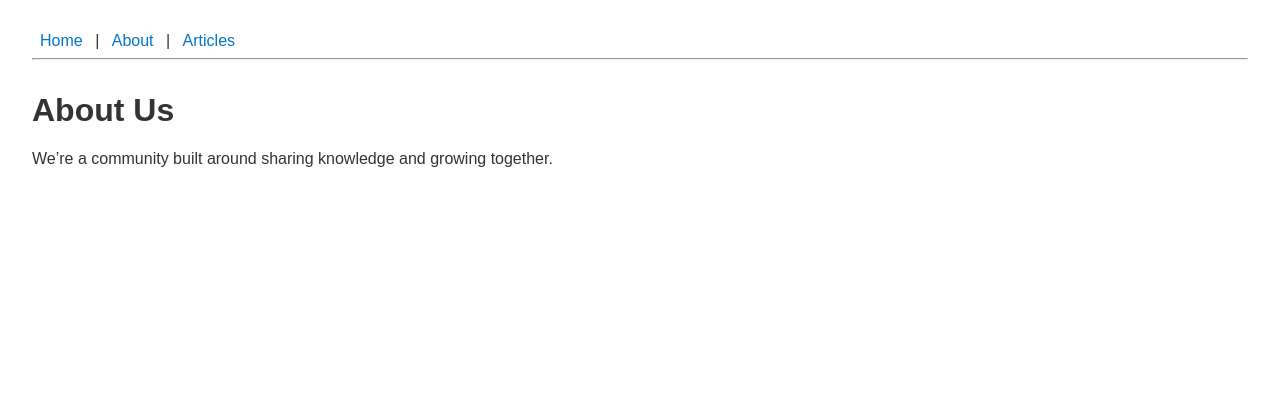
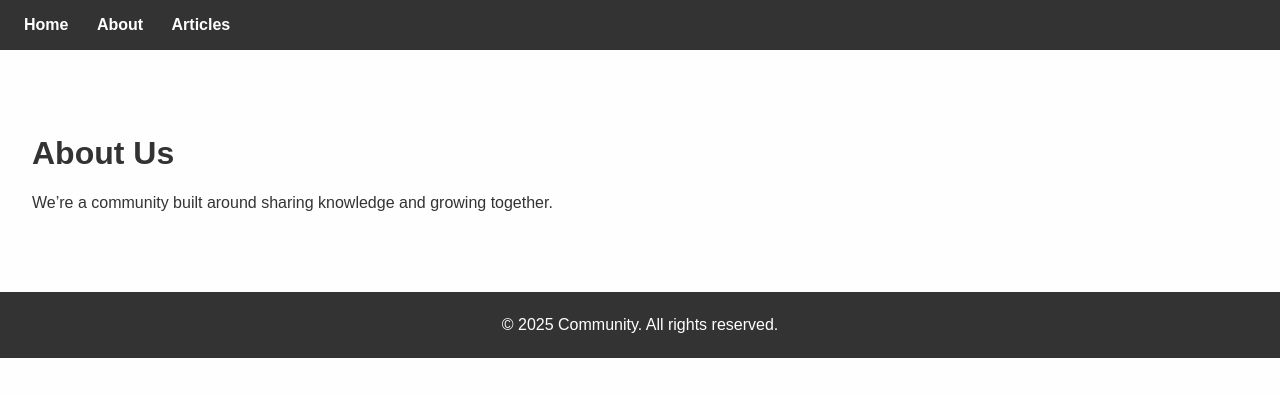
Before and after one commit to minhalhasham/fyvmh, a Flask app: page /about in a window 1280 px wide. Shown: the top 397 px of the page. Run offline with Flask 3, Linux system fonts and the light colour scheme.

Commit message:
Test new base.html

```diff
--- a/templates/base.html
+++ b/templates/base.html
@@ -4,16 +4,53 @@
     <meta charset="utf-8">
     <title>{{ title }} - Community</title>
     <link rel="stylesheet" href="{{ url_for('static', filename='style.css') }}">
+    <style>
+        body {
+            font-family: Arial, sans-serif;
+            margin: 0;
+            padding: 0;
+        }
+        nav {
+            background-color: #333;
+            padding: 1rem;
+        }
+        nav a {
+            color: #fff;
+            text-decoration: none;
+            margin-right: 1rem;
+            font-weight: bold;
+        }
+        nav a:hover {
+            text-decoration: underline;
+            color: #00aaff;
+        }
+        main {
+            padding: 2rem;
+        }
+        footer {
+            background-color: #333;
+            color: #fff;
+            text-align: center;
+            padding: 1.5rem 0;
+            margin-top: 2rem;
+        }
+    </style>
 </head>
 <body>
-    <nav>
-        <a href="{{ url_for('home') }}">Home</a> |
-        <a href="{{ url_for('about') }}">About</a> |
-        <a href="{{ url_for('article_list') }}">Articles</a>
-    </nav>
-    <hr>
+    <header>
+        <nav>
+            <a href="{{ url_for('home') }}">Home</a>
+            <a href="{{ url_for('about') }}">About</a>
+            <a href="{{ url_for('article_list') }}">Articles</a>
+        </nav>
+    </header>
+
     <main>
         {% block content %}{% endblock %}
     </main>
+
+    <footer>
+        &copy; 2025 Community. All rights reserved.
+    </footer>
 </body>
 </html>
```
